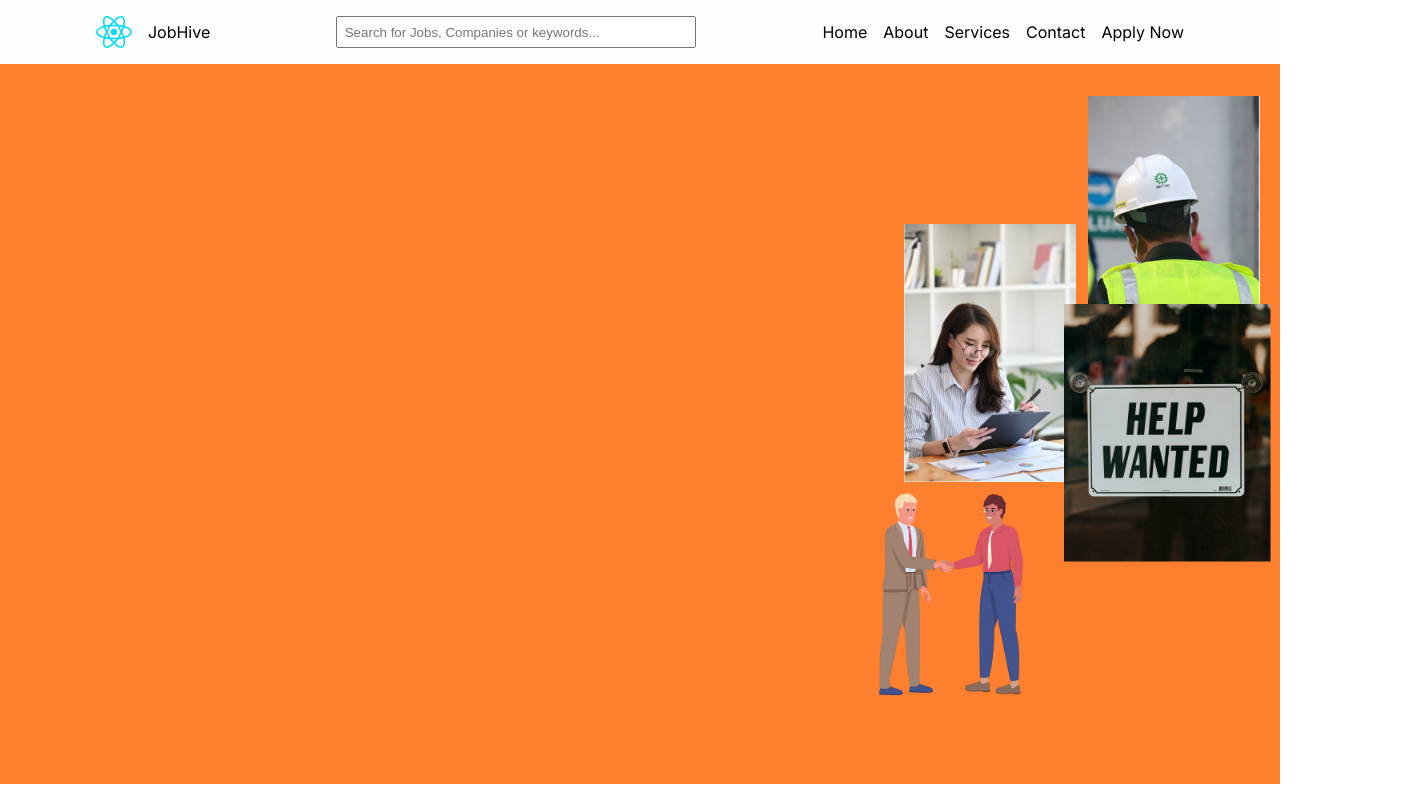
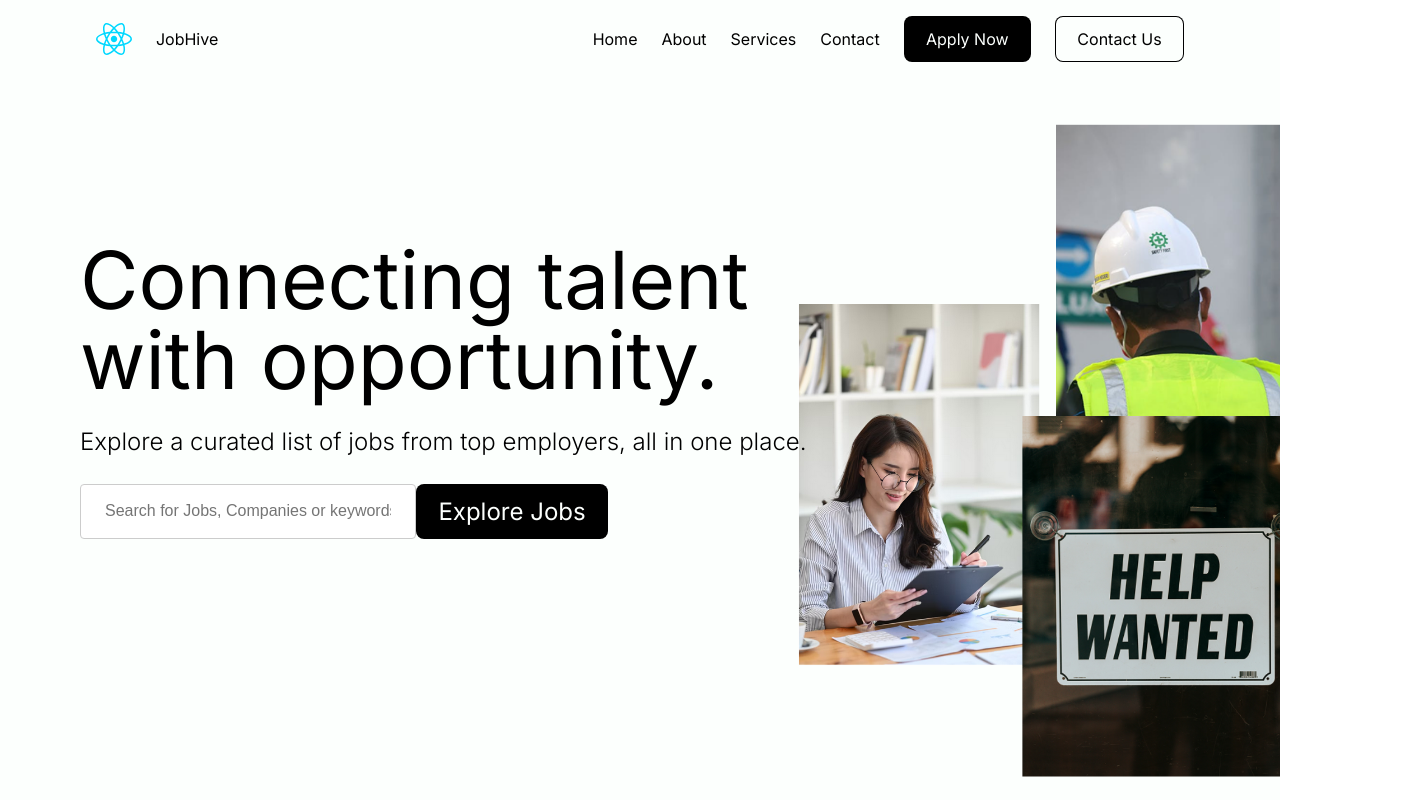
Before and after one commit to efe-ct/jobhive, a React (Vite) app: page / in a window 1280 px wide. Shown: the whole page, 1408 px wide, since content can reach past the window. Built offline with nearby package versions, Linux system fonts and the light colour scheme.

Commit message:
added logo, separated components, more hero_section

```diff
--- a/index.html
+++ b/index.html
@@ -2,7 +2,7 @@
 <html lang="en">
   <head>
     <meta charset="UTF-8" />
-    <link rel="icon" type="image/svg+xml" href="/vite.svg" />
+    <link rel="icon" type="image/svg+xml" href="/logo-white.svg" />
     <meta name="viewport" content="width=device-width, initial-scale=1.0" />
     <meta name="description" content="Your #1 Job Listing site"> <!--Added a description to the head tag-->
     <title>JobHive</title> <!--Changed title name from default Vite + React-->
--- a/src/App.jsx
+++ b/src/App.jsx
@@ -5,29 +5,14 @@ import splash from './assets/unsplash-splash.jpg'
 import ladyImg from './assets/unsplash-officelady.jpg'
 
 import { navBarContent, heroImages } from './data/content'
+import Navbar from './components/Navbar'
+import { LinkEmphasized, SearchButton } from './components/UIComponents'
 
 const App = () => {
   return (
     <>
      {/* Header */}
-      <header className="">
-        <div className="navbar">
-          <span>
-            <img src={reactLogo} alt="" />
-            <a href="">JobHive</a>
-          </span>
-
-          <input type="text" placeholder="Search for Jobs, Companies or keywords..." />
-
-          <nav className="navbar__links">
-            <a href="">{navBarContent[0].title}</a>
-            <a href="">{navBarContent[1].title}</a>
-            <a href="">{navBarContent[2].title}</a>
-            <a href="">{navBarContent[3].title}</a>
-            <a href="">{navBarContent[4].title}</a>
-          </nav>
-        </div>
-      </header>
+      <Navbar />
 
       <section id="hero">
       {/* <section id="hero" style={{ backgroundColor: 'black'}}> */}
@@ -46,12 +31,18 @@ const App = () => {
             </div>
           ))}
         </div>
+        <div className="hero__caption">
+          <span className="caption">Connecting talent
+            <br />with opportunity.
+          </span>
+          <p>Explore a curated list of jobs from top employers, all in one place.</p>
+          <div style={{display: 'flex',}}>
+          <SearchButton />
+          {/* btn-cta not used */}
+          <LinkEmphasized className="btn-cta" style={{fontSize: '1.5rem'}} href="" color="black" title="Explore Jobs" />
+          </div>
 
-
-        {/* <div className="hero__caption">
-          <span>Find a Job that suits <br /> your interests and skills</span>
-        </div> */}
-        {/* <div style={{ width: '801px', height: '796px', flexShrink: 0 }} className="image" ></div> */}
+        </div>
       </section>
     </>
   )
--- /dev/null
+++ b/src/components/Navbar.css
@@ -0,0 +1,38 @@
+header {
+  background-color: var(--white);
+}
+
+header {
+  position: relative;
+  z-index: 1;
+  height: 5rem;
+}
+
+/* applying both flex and centering to .navbar class and span child */
+.navbar,
+.navbar span,
+.navbar__links {
+  display: flex;
+  align-items: center;
+}
+
+.navbar {
+  padding: 16px;
+  margin: 0 var(--margin);
+  justify-content: space-between;
+}
+
+.navbar span {
+  gap: var(--nav-gap);
+}
+
+.navbar input {
+  width: 360px;
+  padding: 0.4rem;
+}
+
+/*for the input styling in the navbar*/
+
+.navbar .navbar__links {
+  gap: var(--nav-gap);
+}
--- /dev/null
+++ b/src/components/Navbar.jsx
@@ -0,0 +1,31 @@
+import React from 'react'
+import './Navbar.css'
+import reactLogo from '../assets/react.svg'
+import { navBarContent } from '../data/content'
+import { Link, LinkEmphasized, SearchButton } from './UIComponents'
+
+
+
+const Navbar = () => {
+    return (
+        <header className="">
+            <div className="navbar" style={{fontSize: ""}}>
+                <span className="pointer">
+                    <img src={reactLogo} alt="" />
+                    <span>JobHive</span>
+                </span>
+
+                {/* <SearchButton /> */}
+                <nav className="navbar__links" >
+                    {navBarContent.map((link) => (
+                        <Link href="" title={link.title} />
+                    ))}
+                    <LinkEmphasized color="black" href="" title="Apply Now" />
+                    <LinkEmphasized color="white" href="" title="Contact Us" />
+                </nav>
+            </div>
+        </header>
+    )
+}
+
+export default Navbar
--- /dev/null
+++ b/src/components/UIComponents.css
@@ -0,0 +1,59 @@
+/* Links */
+.styledLink,
+.styledLinkEmphasized {
+    text-decoration: none;
+}
+
+.styledLink {
+    color: var(--text-color);
+}
+
+/* .styledLink:hover {
+
+} do later */
+
+.styledLinkEmphasized {
+    display: inline-flex;
+    border-radius: 0.5rem;
+    transition: border-radius 160ms ease-out;
+    -webkit-transition: border-radius 160ms ease-out;
+    padding: min(1vw, 1rem) min(1.75vw, 1.75rem);
+    /* padding: min(calc(1* 1%), calc(1* 1%))  clamp(14px, 1.3125rem, 17.5%); */
+    /* padding: 2% 3.125%; */
+    /* padding: 0.75rem 1.3125rem; */
+}
+
+.styledLinkEmphasized:hover {
+    border-radius: 0;
+}
+
+.styledLinkEmphasized.black {
+    background: var(--bg-emphasis-color);
+    color: var(--text-emphasis-color);
+}
+
+.styledLinkEmphasized.white {
+    box-shadow: inset 0 0 0 1px var(--bg-emphasis-color);
+    background: var(--bg-color);
+    color: var(--text-color);
+}
+
+/* Links */
+
+/* Search Bar */
+
+.searchButton[type="text"] {
+    width: 30%;
+    padding: 1rem 1.5rem;
+    display: inline-block;
+    border: 1px solid #ccc;
+    border-radius: 4px;
+    font-size: 1rem;
+}
+
+.searchButton[type="text"]:focus {
+    border-radius: none!important;
+    box-shadow: 0 0 0.25rem rgb(39, 39, 39, 0.5);
+    outline: none;
+    /* Removes default browser outline */
+}
--- /dev/null
+++ b/src/components/UIComponents.jsx
@@ -0,0 +1,25 @@
+import './UIComponents.css'
+
+export const Link = ({ href, title }) => {
+    return (
+        <a className="styledLink" href={href}>{title}</a>
+    )
+}
+
+export const LinkEmphasized = ({ href, title , color, style }) => {
+    const LinkEmphasizedOptions = `styledLinkEmphasized ${color === 'black' ? 'black' : color === 'white' ? 'white' : ''}`;
+    return (
+        <a style={style} className={LinkEmphasizedOptions} href={href}>
+            <span className="LinkEmpasizedAnimation">
+                {/* <svg xmlns="http://www.w3.org/2000/svg" width="24" height="24" fill="none" viewBox="0 0 24 24" aria-hidden="true" class="btn-builtin-icon css-bni7vm"><path fill="currentColor" fill-rule="evenodd" d="M12.522 4.25 20 12l-7.478 7.75-.733-.709 6.302-6.531H4v-1.02h14.09L11.79 4.959z" clip-rule="evenodd"></path></svg> */}
+                <span>{title}</span>
+            </span>
+        </a>
+    )
+}
+
+export const SearchButton = () => {
+    return (
+        <input className="searchButton" type="text" placeholder="Search for Jobs, Companies or keywords..." />
+    )
+}
--- a/src/data/content.js
+++ b/src/data/content.js
@@ -17,11 +17,6 @@ export const navBarContent = [
     {
         id: 4,
         title: "Contact",
-        path: "/contact"
-    },
-    {
-        id: 5,
-        title: "Apply Now",
         path: "/contact"
     }
 ]
@@ -59,13 +54,13 @@ export const heroImages = [
         width: "413px",
         height: "515px",
     },
-    {
-        id: 3,
-        src: "/src/assets/hero/vector.png",
-        description: "Illustraction",
-        inset: "50em auto auto auto",
-        layer: 1,
-        width: "413px",
-        height: "515px",
-    },
+    // {
+    //     id: 3,
+    //     src: "/src/assets/hero/vector.png",
+    //     description: "Illustraction",
+    //     inset: "50em auto auto auto",
+    //     layer: 1,
+    //     width: "413px",
+    //     height: "515px",
+    // },
 ]
--- a/src/index.css
+++ b/src/index.css
@@ -1,31 +1,6 @@
 @import url('https://fonts.googleapis.com/css2?family=Inter:ital,opsz,wght@0,14..32,100..900;1,14..32,100..900&display=swap');
 
-*,
-*::before,
-*::after {
-  box-sizing: border-box;
-  margin: 0;
-  padding: 0;
-}
 
-body {
-  font-family: 'Inter';
-}
-
-/* Background Colors */
-
-header {
-  background-color: var(--white);
-}
-
-#hero {
-  background-color: #fe7f2d;
-}
-
-/* Background Colors */
-
-/* gradients */
-/* CSS HEX */
 :root {
   /* --charcoal: hsla(210, 25%, 22%, 1);
   --bistre: hsla(33, 23%, 15%, 1);
@@ -52,10 +27,15 @@ header {
   --black: #000000ff;
 
   --bg-color: var(--white);
-  --primary-color: var(--black);
+  --bg-emphasis-color: var(--black);
+  --text-color: var(--black);
+  --text-emphasis-color: var(--white);
+
+
   --secondary-color: var(--raisin-black);
   --accent-1: var(--viridian);
   --accent-2: var(--wisteria);
+  --accent-3: var(--raisin-black);
 
   --f-text-color: var(--black);
   --f-text-secondary-color: rgba(0, 0, 0, 0.65);
@@ -70,58 +50,36 @@ header {
   --f-badge-bg-color: rgba(0, 0, 0, 0.08);
   --f-emphasis-btn-bg-color: #000000;
   --f-emphasis-btn-text-color: #FFFFFF;
+
+
+  /* used */
+  --margin: 5rem;
+  --nav-gap: 1.5rem;
 }
 
 
-/* gradients */
-
-:root {
-  --margin: 5rem;
-  --nav-gap: 16px;
+*,
+*::before,
+*::after {
+  box-sizing: border-box;
+  margin: 0;
+  padding: 0;
 }
 
-header {
-  position: relative;
-  z-index: 1;
+body {
+  font-family: 'Inter';
 }
 
-/* applying both flex and centering to .navbar class and span child */
-.navbar,
-.navbar span {
-  display: flex;
-  align-items: center;
-
-  a {
-    text-decoration: none;
-    color: black;
-  }
-
-  a:hover {
-    color: blue;
-  }
-
+/* Background Colors */
+#hero {
+  background-color: var(--bg-color);
 }
 
-.navbar {
-  padding: 16px;
-  margin: 0 var(--margin);
-  justify-content: space-between;
-}
+/* Background Colors */
 
-.navbar span {
-  gap: var(--nav-gap);
-}
 
-.navbar input {
-  width: 360px;
-  padding: 0.4rem;
-}
-
-/*for the input styling in the navbar*/
-
-.navbar .navbar__links {
-  display: flex;
-  gap: var(--nav-gap);
+.pointer {
+  cursor: pointer
 }
 
 /* Hero Section */
@@ -129,6 +87,7 @@ header {
   position: relative;
   padding: 0 var(--margin);
   height: 90vh;
+  overflow: hidden;
   /* overflow: hidden; hides the image remains */
 
   color: black;
@@ -140,8 +99,9 @@ header {
   display: block;
   position: relative;
   transform-origin: top left;
-  transform: scale(0.5);
-  left: 60vw;
+  transform: scale(0.7);
+  left: clamp(1%, 50vw, 90%);
+  /* left: calc(clamp(0%, 50vw, 60vw) - (50% * 0.2)); */
 }
 
 .image {
@@ -149,32 +109,27 @@ header {
   display: inline-block;
 }
 
-/* original image */
-/* .image {
-  position: absolute;
-  display: inline-block;
-  transform: scale(0.5);
-  transform-origin: top left;
-  inset: 0 0 0 70vw;
-} */
 
-
-/* .image {
-  background: url(./assets/unsplash-splash.jpg) lightgray 0px -111px / 104.295% 128.564% no-repeat;
-  position: absolute;
-  bottom: 0rem;
-  left: 44dvw;
-  z-index: 0;
-} */
-/*layer of the image*/
 
 .hero__caption {
   z-index: 1;
   position: relative;
   top: 10rem;
+}
+
+.hero__caption .caption {
+  font-weight: 400;
   font-size: 5rem;
-  font-weight: 700;
+  line-height: 5rem;
+}
+
+.hero__caption p {
+  margin: 1.5rem 0;
+  font-size: 1.5rem;
+  line-height: 2.25rem;
+  font-weight: 300;
 }
 
 
+
 /* Hero Section */
```
Also changed, not shown: public/logo-white.svg (added), public/logo.svg (added).
